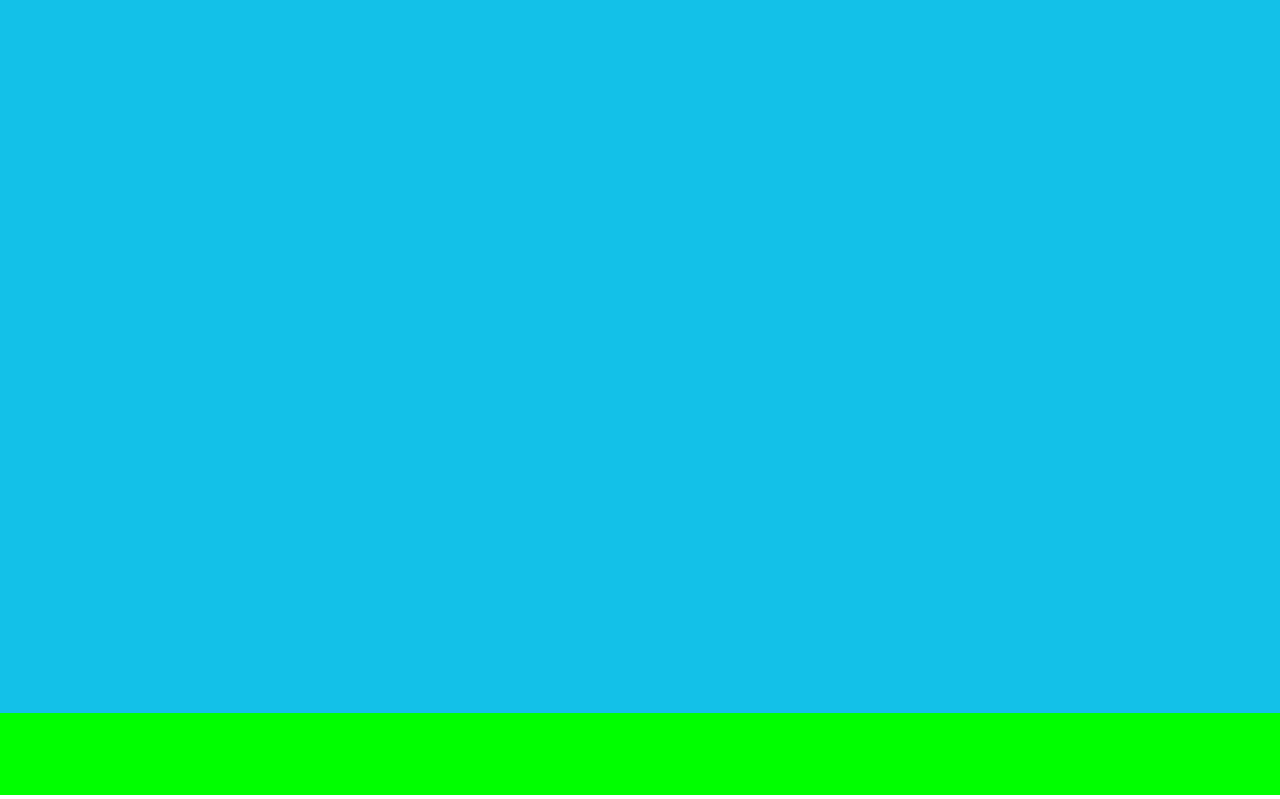
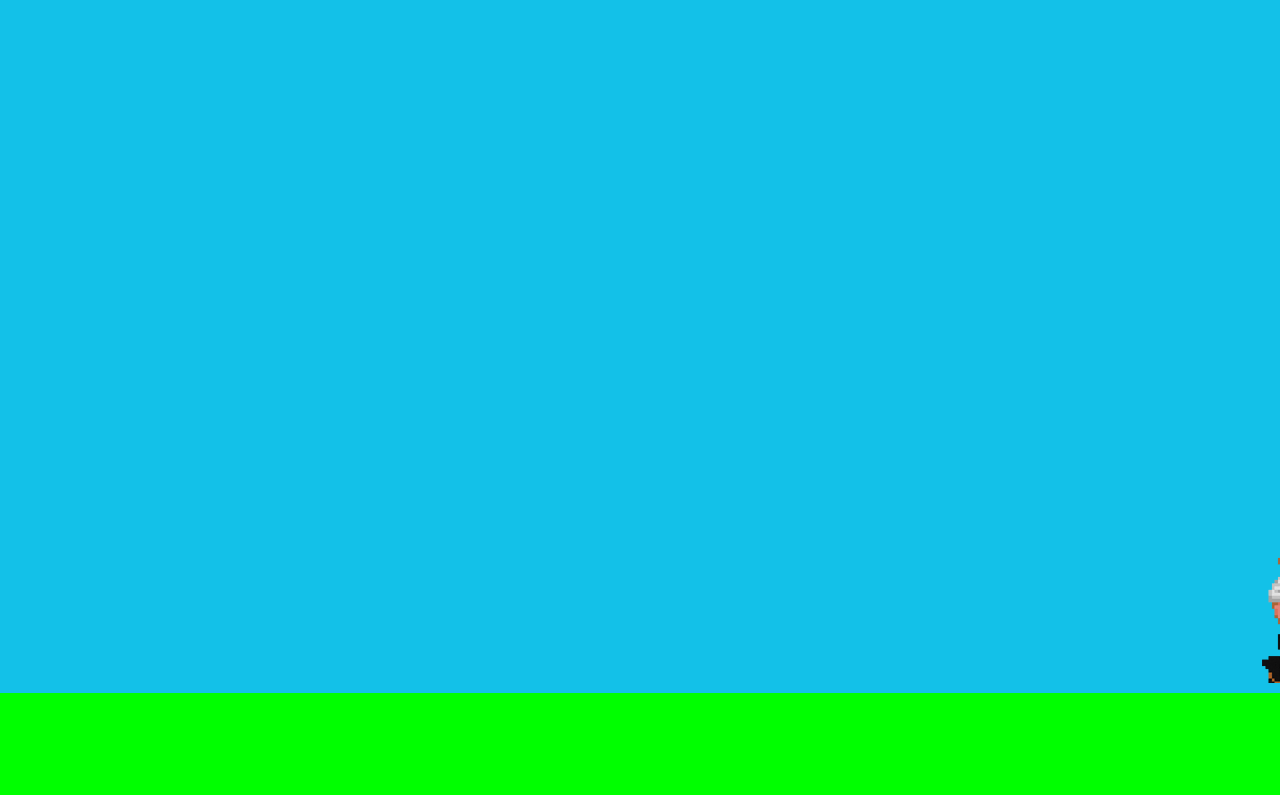
Before and after one commit to lucasser/My-stuff, a plain HTML site: page myGame.html in a window 1280 px wide. Shown: the part 73-872 px from the top of the page. Drawn offline with Linux system fonts and the light colour scheme.

Commit message:
now it is better.

```diff
--- a/myGame.html
+++ b/myGame.html
@@ -43,12 +43,12 @@
       function draw() {
         //sky
         ctx.fillStyle = 'rgb(19, 193, 232)';
-        ctx.fillRect(-width, -height-20, 2*width, 2*height);
+        ctx.fillRect(-width, -height/3-120, 2*width, 2*height);
         //green rect(grass)
         ctx.fillStyle = 'rgb(0, 255, 0)';
-        ctx.fillRect(-width, 4*(height/2)/5, 2*width, 5*height);
+        ctx.fillRect(-width, 4*(height/2)/5-20, 2*width, 5*height);
 
-        ctx.drawImage(image, (sprite*102), 0, 102, 148, 0+posX, -74, 102, 148);
+        ctx.drawImage(image, (sprite*102), 0, 102, 148, 0+posX, 150, 102, 148);
 
         var rightPressed = false;
         var leftPressed = false;
@@ -71,21 +71,25 @@
               leftPressed = false;
           }
         }
+        if(rightPressed) {
+            console.log("right");
+        }
+      else if(leftPressed) {
+        console.log("left");
+      }
         if (posX % 13 === 0) {
           if (sprite === 5) {
             sprite = 0;
+          } else {
+            sprite++;
           }
         }
         if(posX > width/2) {
           newStartPos = -((width/2) + 102);
           posX = Math.ceil(newStartPos / 13) * 13;
           console.log(posX);
-        } else if (leftPressed = true) {
-          posX -= 2;
-          sprite --
-        } else if (rightPressed = true) {
+        } else {
           posX += 2;
-          sprite ++
         }
         window.requestAnimationFrame(draw);
       };
```
